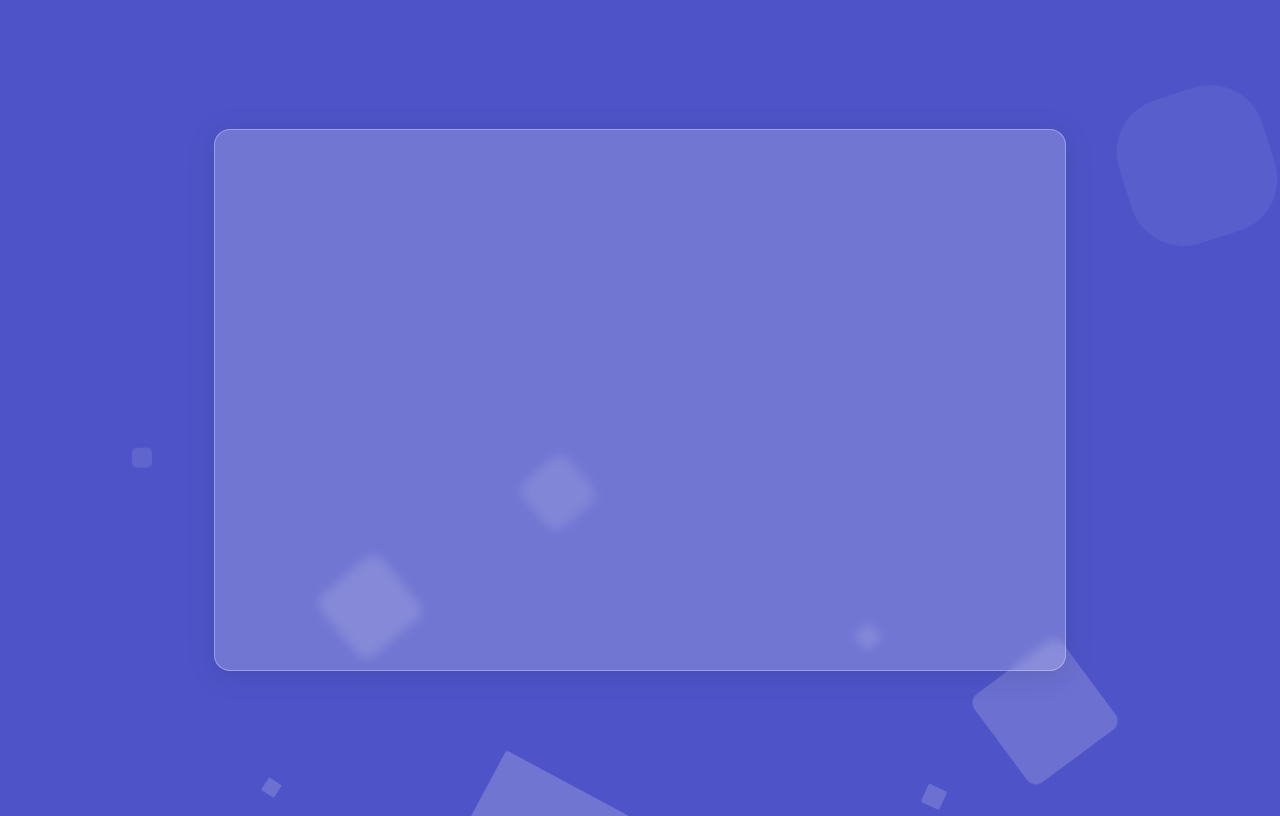
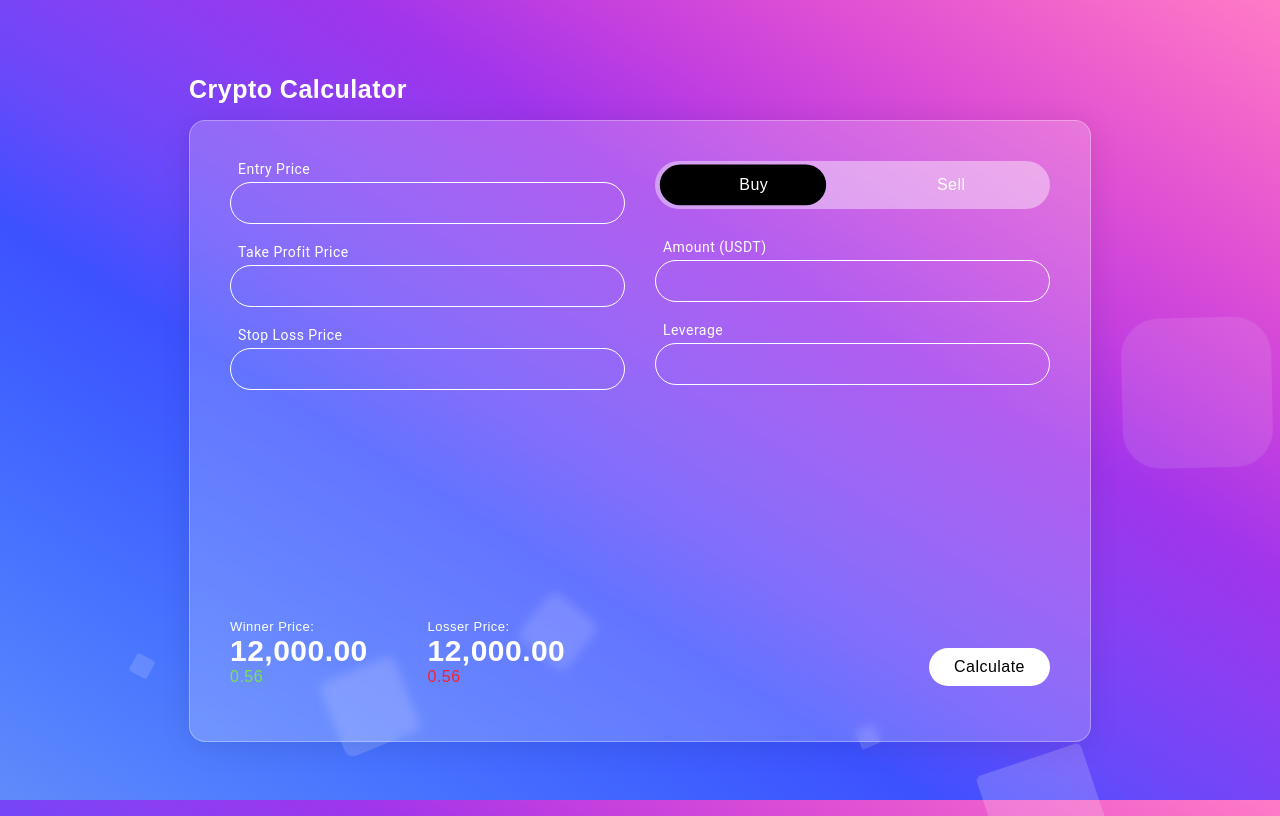
Before and after one commit to Phibee/cryptonyt-calc, a React (Create React App) app: page / in a window 1280 px wide. Shown: the top 816 px of the page. Built offline with nearby package versions, Linux system fonts and the light colour scheme.

Commit message:
feat: added button, switch and input component;

```diff
--- a/package.json
+++ b/package.json
@@ -8,8 +8,10 @@
     "@testing-library/user-event": "^13.5.0",
     "@types/jest": "^27.4.0",
     "@types/node": "^16.11.19",
+    "@types/numeral": "^2.0.2",
     "@types/react": "^17.0.38",
     "@types/react-dom": "^17.0.11",
+    "numeral": "^2.0.6",
     "react": "^17.0.2",
     "react-dom": "^17.0.2",
     "react-scripts": "5.0.0",
@@ -39,5 +41,8 @@
       "last 1 firefox version",
       "last 1 safari version"
     ]
+  },
+  "devDependencies": {
+    "@types/styled-components": "^5.1.19"
   }
 }
--- a/src/App.tsx
+++ b/src/App.tsx
@@ -1,9 +1,14 @@
 import React from 'react';
 import './App.css';
+import BottomInfo from './components/BottomInfo';
+import Button from './components/Button';
+import Input from './components/Input';
+import Switch from './components/Switch';
 
 function App() {
 	return (
 		<>
+			{/* Area for the Animation behind */}
 			<div className="area">
 				<ul className="circles">
 					<li></li>
@@ -17,7 +22,57 @@ function App() {
 					<li></li>
 					<li></li>
 				</ul>
-				<div className="glass-container"></div>
+
+				{/* Start of the Form Glass */}
+				<h1>Crypto Calculator</h1>
+				<div className="glass-container">
+					{/* column on left */}
+					<div className="glass-col">
+						<div className="flex-col h-full">
+							<div className="col flex-grow">
+								<Input label="Entry Price" />
+								<Input label="Take Profit Price" />
+								<Input label="Stop Loss Price" />
+							</div>
+
+							<div className="col flex-shrink flex-row align-bottom">
+								<div className="col">
+									<BottomInfo
+										label="Winner Price:"
+										amount={12000}
+										percentage={0.56}
+										percentageType="up"
+									/>
+								</div>
+								<div className="col">
+									<BottomInfo
+										label="Losser Price:"
+										amount={12000}
+										percentage={0.56}
+										percentageType="down"
+									/>
+								</div>
+							</div>
+						</div>
+					</div>
+
+					{/* column on right */}
+					<div className="glass-col">
+						<div className="flex-col h-full">
+							<div className="col flex-grow">
+								<Switch columns={[{ label: 'Buy' }, { label: 'Sell' }]} />
+								<Input label="Amount (USDT)" />
+								<Input label="Leverage" />
+							</div>
+
+							<div className="col flex-shrink flex-row align-bottom">
+								<div className="col flex-grow text-right">
+									<Button label="Calculate" />
+								</div>
+							</div>
+						</div>
+					</div>
+				</div>
 			</div>
 		</>
 	);
--- /dev/null
+++ b/src/components/BottomInfo/index.tsx
@@ -0,0 +1,54 @@
+import React from 'react';
+import styled from 'styled-components';
+
+const formatNumber = (number: number, decimalPlaces: number = 2) =>
+	number
+		.toFixed(decimalPlaces)
+		.toString()
+		.split(/(?=(?:\d{3})+(?:\.|$))/g)
+		.join(',');
+
+type PercentageType = 'up' | 'down';
+
+const LabelStyled = styled.div`
+	color: #fff;
+	font-size: 13px;
+`;
+
+const AmountStyled = styled.div`
+	color: #fff;
+	font-weight: 600;
+	font-size: 30px;
+`;
+
+const PercentageStyled = styled.div<{ percentageType: PercentageType }>`
+	color: ${(prop) => (prop.percentageType == 'down' ? '#f0252c' : '#7AE34C')};
+	font-weight: 500;
+`;
+
+export interface IBottomInfoProps {
+	label: string;
+	amount: number;
+	percentage: number;
+	percentageType: PercentageType;
+}
+
+const BottomInfo: React.FC<IBottomInfoProps> = ({
+	label,
+	amount = 0,
+	percentage = 0,
+	percentageType,
+	...props
+}) => {
+	return (
+		<div className="mt-10" {...props}>
+			<LabelStyled>{label}</LabelStyled>
+			<AmountStyled>{formatNumber(amount)}</AmountStyled>
+			<PercentageStyled percentageType={percentageType}>
+				{percentage.toFixed(2)}
+			</PercentageStyled>
+		</div>
+	);
+};
+
+export default BottomInfo;
--- /dev/null
+++ b/src/components/Button/index.tsx
@@ -0,0 +1,34 @@
+import React from 'react';
+import styled from 'styled-components';
+
+const StyledButton = styled.a`
+	background: #fff;
+	color: inherit;
+	border: none;
+	padding: 10px 25px;
+	font: inherit;
+	cursor: pointer;
+	outline: inherit;
+	display: inline-block;
+	border-radius: 50px;
+	transition: all 0.2s;
+	user-select: none;
+
+	&:hover {
+		box-shadow: 0 0px 13px -3px #dedede;
+	}
+
+	&:active {
+		transform: translateY(3px) scale(0.99);
+	}
+`;
+
+export interface IButtonProps {
+	label: string;
+}
+
+const Button: React.FC<IButtonProps> = ({ label, ...props }) => {
+	return <StyledButton>{label}</StyledButton>;
+};
+
+export default Button;
--- /dev/null
+++ b/src/components/Input/index.tsx
@@ -0,0 +1,42 @@
+import React from 'react';
+import styled from 'styled-components';
+
+const InputWrapper = styled.div`
+	display: flex;
+	flex-direction: column;
+	margin-bottom: 20px;
+`;
+
+const InputStyled = styled.input`
+	border: 1px solid #fff;
+	outline: none;
+	background: transparent;
+	border-radius: 30px;
+	min-height: 40px;
+	font-size: 20px;
+	padding: 0px 15px;
+	color: white;
+`;
+
+const LabelStyled = styled.label`
+	color: #fff;
+	font-family: 'Roboto';
+	padding-bottom: 5px;
+	padding-left: 8px;
+	font-size: 14px;
+`;
+
+export interface IInputProps {
+	label: string;
+}
+
+const Input: React.FC<IInputProps> = ({ label, ...props }) => {
+	return (
+		<InputWrapper>
+			<LabelStyled>{label}</LabelStyled>
+			<InputStyled type="text" />
+		</InputWrapper>
+	);
+};
+
+export default Input;
--- /dev/null
+++ b/src/components/Switch/index.tsx
@@ -0,0 +1,77 @@
+import React from 'react';
+import styled from 'styled-components';
+
+const StyledList = styled.ul`
+	padding: 0;
+	margin: 0;
+	list-style: none;
+	display: flex;
+	flex-direction: row;
+	min-width: 200px;
+	background: #ffffff68;
+	border-radius: 50px;
+	overflow: hidden;
+	margin-bottom: 30px;
+	position: relative;
+
+	li {
+		padding: 5px;
+		flex-basis: 50%;
+		flex-grow: 1;
+	}
+
+	li:not(.slider) {
+		color: #fff;
+	}
+
+	li:not(.slider) > a {
+		display: block;
+		border-radius: 50px;
+		padding: 10px 15px;
+		text-align: center;
+		position: relative;
+		z-index: 1;
+	}
+
+	.slider {
+		position: absolute;
+		display: flex;
+		background-color: black;
+		height: 85%;
+		width: 50%;
+		z-index: 0;
+		border-radius: 99px;
+		transition: 0.25s ease-out;
+		transform: translateX(-16px) scale(0.8) translateY(-2px);
+	}
+
+	li:not(.slider):nth-child(2).selected ~ .slider {
+		transform: translateX(97%) scale(0.8) translateY(-2px);
+	}
+`;
+
+type SwitchColumn = {
+	label: string;
+	onClick?: () => void;
+};
+
+export interface ISwitchProps {
+	columns: SwitchColumn[];
+}
+
+const Switch: React.FC<ISwitchProps> = ({ columns, ...props }) => {
+	const [selectedIndex, setSelectedIndex] = React.useState<number>(0);
+
+	return (
+		<StyledList>
+			{columns.map((c, i) => (
+				<li key={i} className={`${selectedIndex === i ? 'selected' : ''}`}>
+					<a onClick={() => setSelectedIndex(i)}>{c.label}</a>
+				</li>
+			))}
+			<li className="slider"></li>
+		</StyledList>
+	);
+};
+
+export default Switch;
--- a/src/index.css
+++ b/src/index.css
@@ -7,11 +7,13 @@ html, body, #root{
   flex-direction: row;
   justify-content: center;
   align-items: center;
+  font-family: 'Poppins', sans-serif;
+  letter-spacing: 0.030em;
 }
 
 body {
   margin: 0;
-  font-family: -apple-system, BlinkMacSystemFont, 'Segoe UI', 'Roboto', 'Oxygen',
+  font-family: -apple-system, BlinkMacSystemFont, 'Roboto', 'Segoe UI', 'Roboto', 'Oxygen',
     'Ubuntu', 'Cantarell', 'Fira Sans', 'Droid Sans', 'Helvetica Neue',
     sans-serif;
   -webkit-font-smoothing: antialiased;
@@ -24,28 +26,36 @@ code {
 }
 
 body {
-  /* background: url('./assets/images/bg.jpg') no-repeat; */
-  /* background-image: url('https://images.unsplash.com/photo-1519681393784-d120267933ba?ixid=MnwxMjA3fDB8MHxwaG90by1wYWdlfHx8fGVufDB8fHx8&ixlib=rb-1.2.1&auto=format&fit=crop&w=1124&q=100'); */
-  /* backdrop-filter: blur(16px); */
-  /* background-size: cover; */
-
-  background: #4e54c8;
-  background: -webkit-linear-gradient(to left, #8f94fb, #4e54c8);
+  background-image: linear-gradient(to left bottom, #ff7bc6, #f164cb, #de4fd4, #c43fdf, #9f35ec, #8740f3, #6949fa, #3d51ff, #3f61ff, #4670ff, #517efe, #5f8bfb);
   width: 100%;
   height:100vh;
-
+  letter-spacing: 0.003em;
 }
 
 .glass-container {
-  /* From https://css.glass */
   background: rgba(255, 255, 255, 0.2);
   border-radius: 16px;
   box-shadow: 0 4px 30px rgba(0, 0, 0, 0.1);
   backdrop-filter: blur(5px);
   -webkit-backdrop-filter: blur(5px);
   border: 1px solid rgba(255, 255, 255, 0.3);
-  min-width: 850px;
+  width: 850px;
   height: 540px;
+  padding: 40px 25px;
+  display: flex;
+  flex-direction: row;
+}
+
+.glass-col{
+  flex-grow: 1;
+  padding: 0 15px 15px;
+  flex-basis: 50%;
+}
+
+h1 {
+  color: #fff;
+  font-family: 'Poppins', sans-serif;
+  font-size: 25px;
 }
 
 
@@ -163,3 +173,45 @@ body {
   }
 
 }
+
+.flex-row {
+  display: flex;
+  flex-direction: row;
+}
+
+.flex-col {
+  display: flex;
+  flex-direction: column;
+}
+
+.col {
+  flex-grow: 1;
+}
+
+.mt-10{
+  margin-top: 10px;
+}
+
+.flex-grow {
+  flex-grow: 1;
+}
+
+.flex-shrink{
+  flex-shrink: 0;
+}
+
+.h-full{
+  height: 100%;
+}
+
+.align-bottom {
+  align-items: flex-end;
+}
+
+.align-right {
+  justify-items: flex-end;
+}
+
+.text-right {
+  text-align: right;
+}
```
Also changed, not shown: 1 other file (tests, documents, lock files or other folders).
